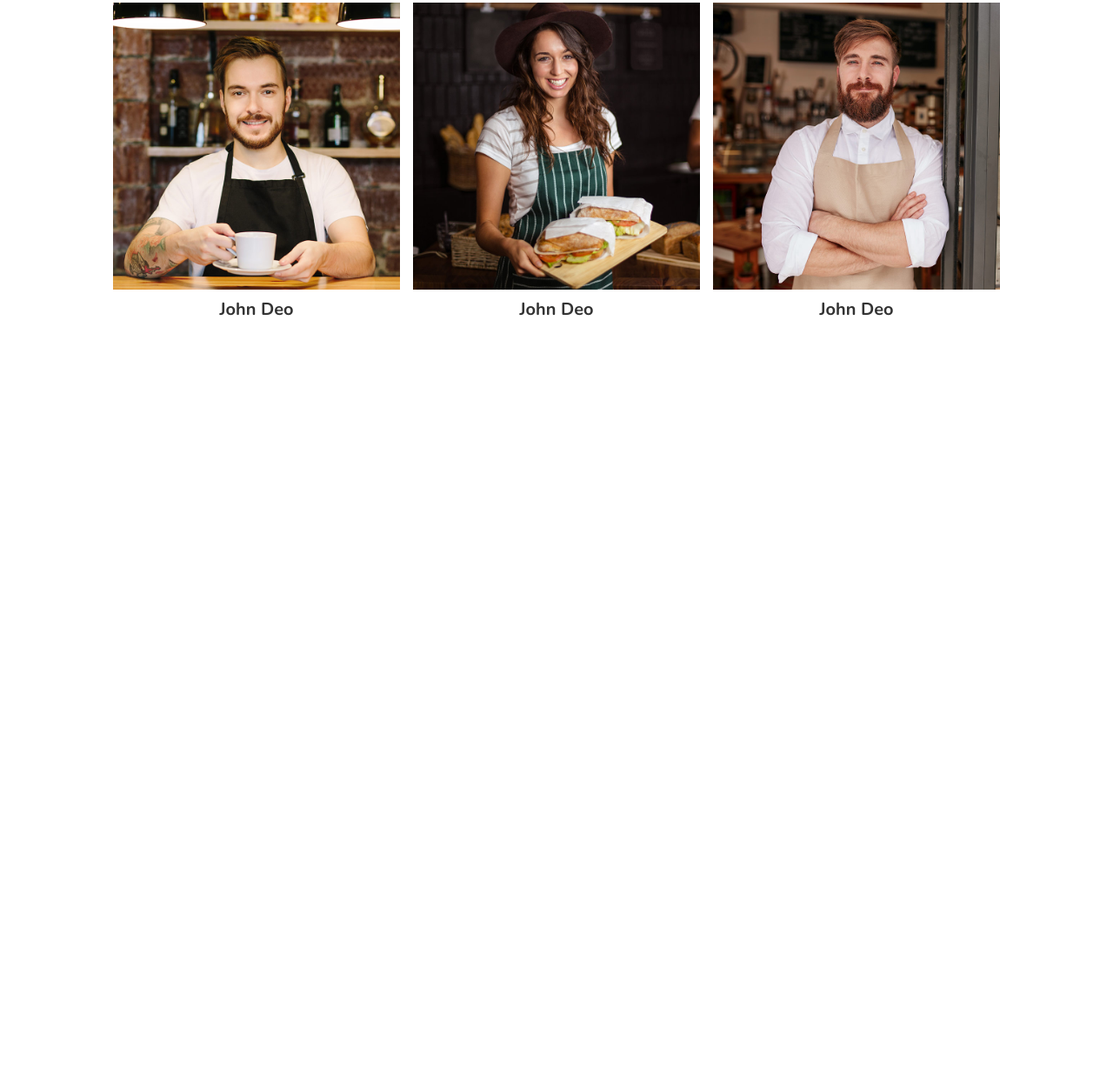
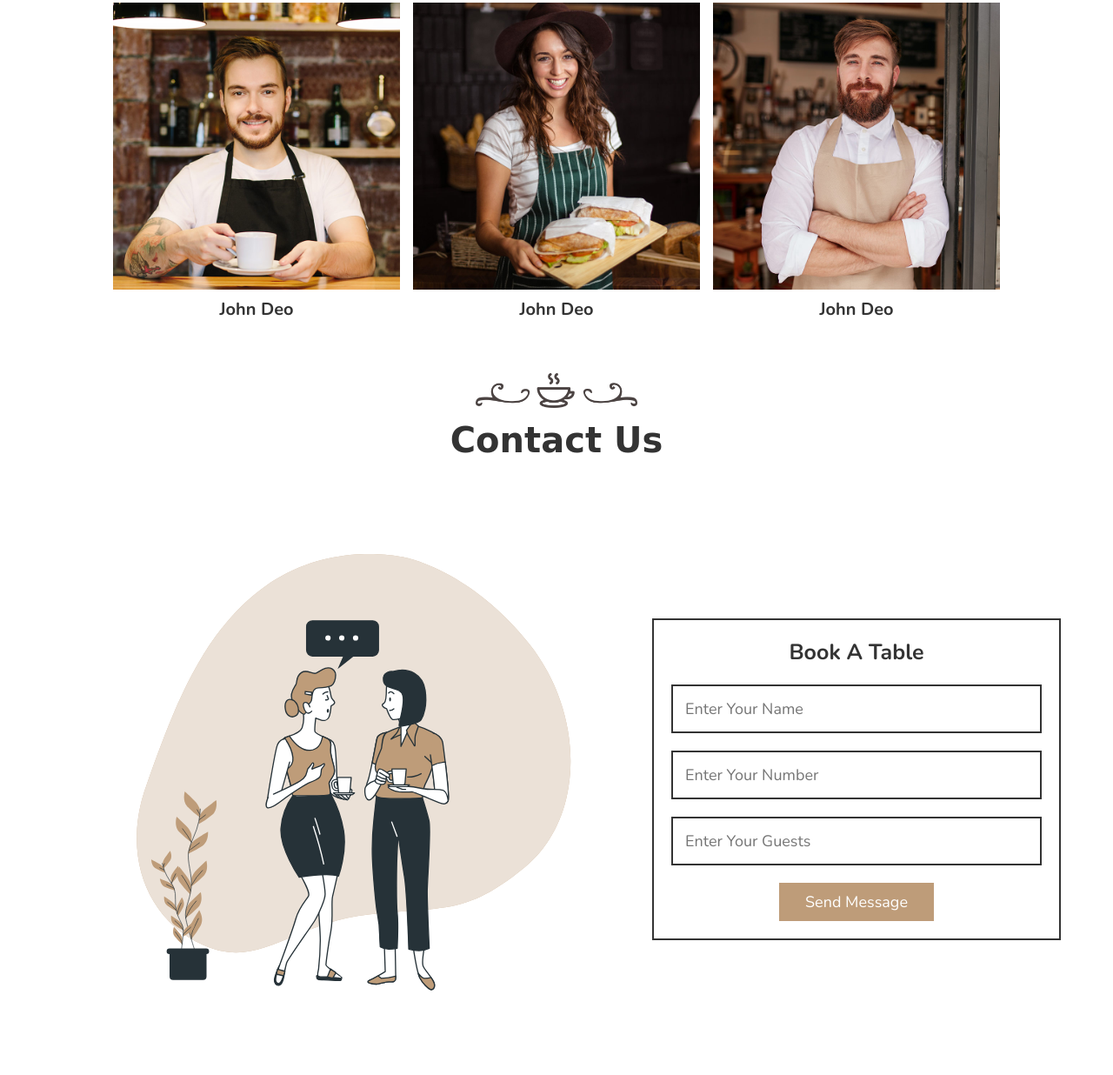
Before and after one commit to udaysarkarud/Instacoffee, a plain HTML site: page index.html in a window 1280 px wide. Shown: the part 3912-5148 px from the top of the page at 87% size. Before the commit the page ends 4311 px from the top, so only its background shows below. Drawn offline with nearby package versions, Linux system fonts and the light colour scheme; a web font is replaced by a local one.

Commit message:
contact section done

```diff
--- a/index.html
+++ b/index.html
@@ -180,6 +180,28 @@
     </section>
     <!-- team section ends -->
 
+    <!-- contact section starts -->
+    <section class="contact" id="contact">
+        <div class="heading">
+            <img src="./images/heading-img.png" alt="">
+            <h3>contact us</h3>
+        </div>
+        <div class="row">
+            <div class="image">
+                <img src="./images/contact-img.svg" alt="">
+            </div>
+            <form action="">
+                <h3>book a table</h3>
+                <input type="text" class="box" name="name" required maxlength="20" placeholder="enter your name">
+                <input type="number" class="box" name="number" required maxlength="20" placeholder="enter your number" min="0" max="99999">
+                <input type="number" class="box" name="guests" required maxlength="20" placeholder="enter your guests" min="0" max="99999">
+                <input type="submit" name="send" value="send message" class="btn">
+
+            </form>
+        </div>
+    </section>
+    <!-- contact section ends -->
+
 
 
     <script src="script.js"></script>
--- a/style.css
+++ b/style.css
@@ -247,6 +247,37 @@ section{
     color: var(--black);
 
 }
+.contact .row{
+    display: flex;
+    align-items: center;
+    flex-wrap: wrap;
+    gap: 2rem;
+}
+.contact .row .image{
+    flex: 1 1 50rem;
+}
+.contact .row .image img{
+    width: 100%;
+}
+.contact .row form{
+    flex:1 1 30rem;
+    border: var(--border);
+    padding: 2rem;
+    text-align: center;
+}
+.contact .row form h3{
+    font-size: 2.5rem;
+    margin-bottom: 1rem;
+    color: var(--black);
+}
+.contact .row form .box{
+    width: 100%;
+    padding: 1.4rem;
+    font-size: 1.8rem;
+    color: var(--black);
+    border: var(--border);
+    margin: 1rem 0;
+}
 /* media queries */
 @media (max-width:991px){
     html{
```
